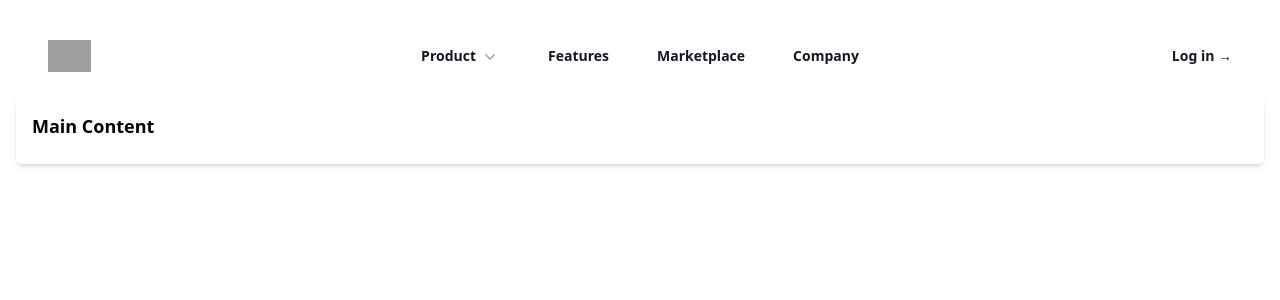
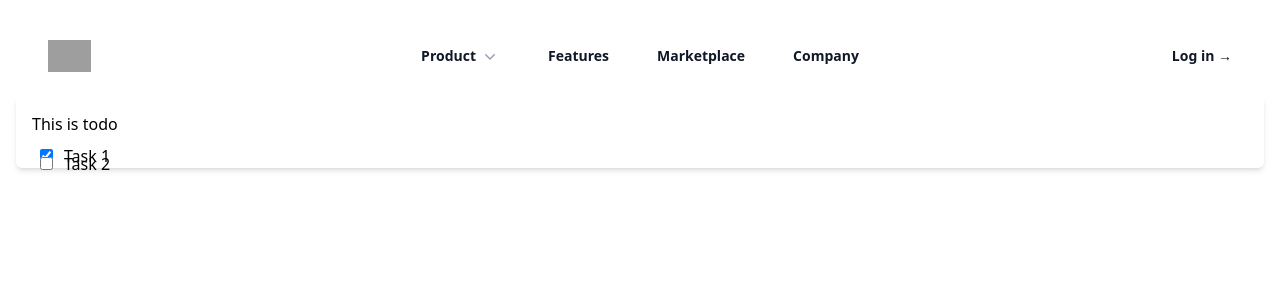
Before and after one commit to vungho/be-react, a React (Vite) app: page / in a window 1280 px wide. Shown: the top 300 px of the page. Built offline with nearby package versions, Linux system fonts and the light colour scheme; grey boxes are pictures that could not be loaded.

Commit message:
feat: create basic todo component and event
* feat: create basic todo component and event

```diff
--- a/src/App.tsx
+++ b/src/App.tsx
@@ -22,6 +22,7 @@ import {
   XMarkIcon,
 } from '@heroicons/react/24/outline';
 import { ChevronDownIcon, PhoneIcon, PlayCircleIcon } from '@heroicons/react/20/solid';
+import { TodoPage } from './pages/todo/todo.page';
 
 const products = [
   {
@@ -236,7 +237,7 @@ function App() {
       {/** Main content */}
       <div className='flex flex-col md:flex-row gap-4'>
         <main className='bg-white p-4 rounded-md shadow-md w-full'>
-          <h2 className='text-lg font-semibold mb-2'>Main Content</h2>
+          <TodoPage></TodoPage>
         </main>
       </div>
     </div>
--- a/src/components/todo-item/todo-item.tsx
+++ b/src/components/todo-item/todo-item.tsx
@@ -1,3 +1,26 @@
-export function TodoItem() {
-  return <></>;
+import { useState } from 'react';
+import type { Task } from '../../types/todo/task.type';
+
+export function TodoItem({ taskId, title, completed, onToggle }: Partial<Task>) {
+  const [isCompleted, setIsCompleted] = useState<boolean>(!!completed);
+
+  const comletedInputChange = () => {
+    setIsCompleted(!isCompleted);
+    if (onToggle) {
+      onToggle({ taskId });
+    }
+  };
+
+  return (
+    <div className='d-block'>
+      <div className='h-2 w-full flex hover:cursor-pointer'>
+        <div className='h-2 w-2 p-2' onClick={() => onToggle && onToggle({ taskId })}>
+          <input type='checkbox' checked={isCompleted} onChange={() => comletedInputChange()} />
+        </div>
+        <div className='flex-auto h-2 p-2 pl-4'>
+          <p>{title}</p>
+        </div>
+      </div>
+    </div>
+  );
 }
--- a/src/components/todo/todo.tsx
+++ b/src/components/todo/todo.tsx
@@ -1,3 +1,5 @@
-export function Todo() {
-  return <>My name is Todo</>;
+import type { ReactNode } from 'react';
+
+export function Todo({ children }: { children: ReactNode }) {
+  return <>{children}</>;
 }
--- /dev/null
+++ b/src/pages/todo/todo.page.tsx
@@ -0,0 +1,36 @@
+import { useState } from 'react';
+import { TodoItem } from '../../components/todo-item/todo-item';
+import { Todo } from '../../components/todo/todo';
+import type { Task } from '../../types/todo/task.type';
+
+export function TodoPage() {
+  const [tasks, setTasks] = useState<Task[]>([
+    { taskId: 't001', title: 'Task 1', completed: true },
+    { taskId: 't002', title: 'Task 2', completed: false },
+  ]);
+
+  const toggleTask = ({ taskId }: Partial<Task>) => {
+    const index = tasks.findIndex((t) => t.taskId === taskId);
+    if (index >= 0) {
+      tasks[index].completed = !tasks[index].completed;
+      setTasks([...tasks]);
+    }
+  };
+
+  return (
+    <>
+      <h1>This is todo</h1>
+      <Todo>
+        {tasks.map(({ taskId, title, completed }) => (
+          <TodoItem
+            taskId={taskId}
+            key={taskId}
+            title={title}
+            completed={completed}
+            onToggle={(task) => toggleTask(task)}
+          ></TodoItem>
+        ))}
+      </Todo>
+    </>
+  );
+}
--- /dev/null
+++ b/src/types/todo/todo.type.ts
@@ -0,0 +1,3 @@
+export type TodoItem = {
+  a: string;
+};
```
Also changed, not shown: src/types/todo/task.type.ts (added, +7 -0 lines).
